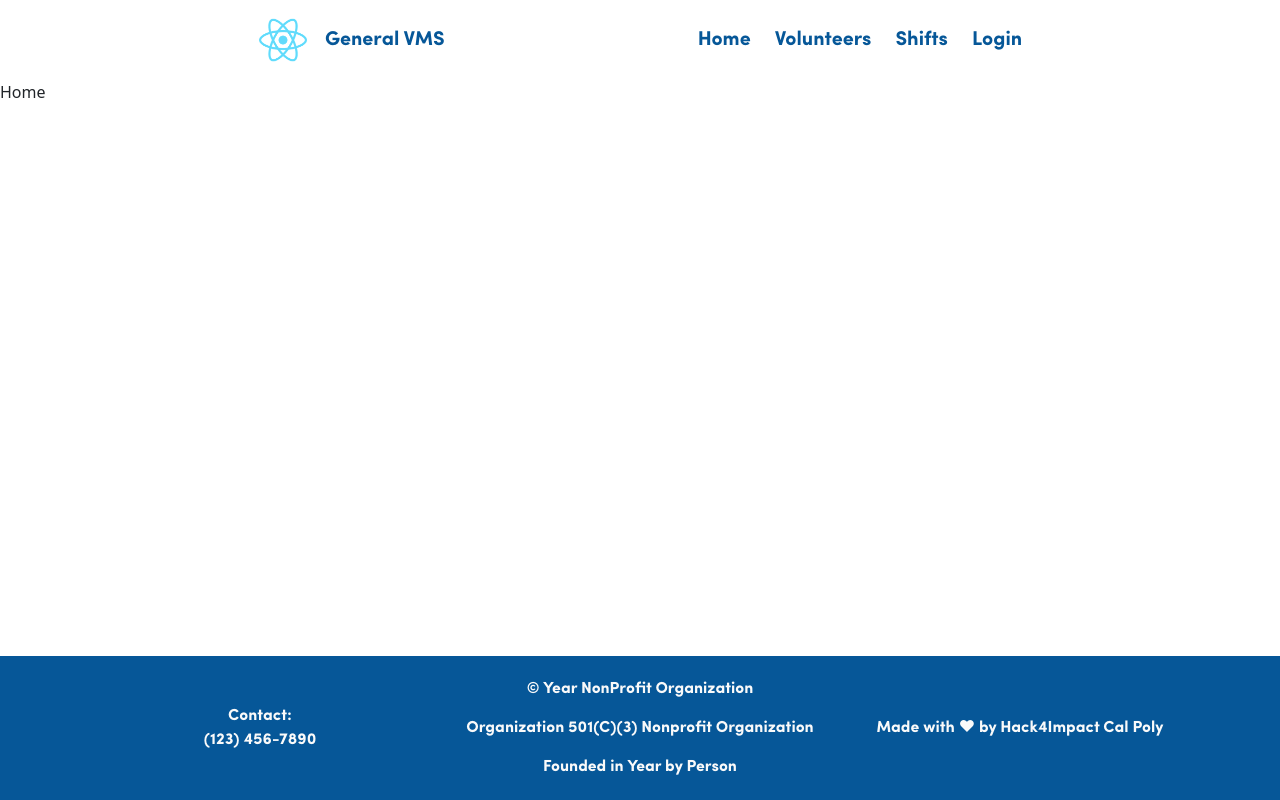
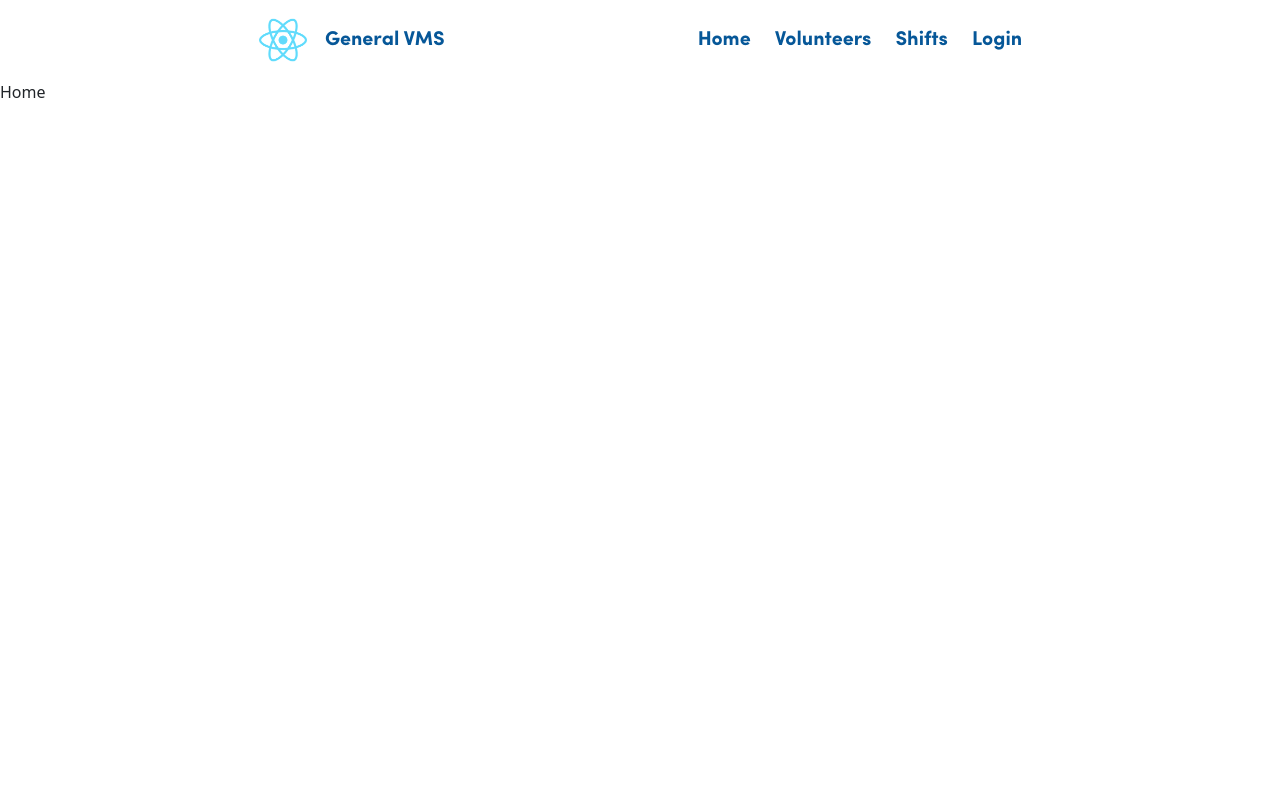
Before and after one commit to hack4impact-calpoly/general-vms, a React (Create React App) app in the folder test-app/frontend/: page / in a window 1280 px wide. Shown: the top 800 px of the page. Built offline with nearby package versions, Linux system fonts and the light colour scheme.

Commit message:
fix(standard-page): Add ability for top padding

```diff
--- /dev/null
+++ b/test-app/frontend/src/Home/Home.scss
@@ -0,0 +1,3 @@
+main {
+    height: 100vh;
+}
--- a/test-app/frontend/src/Home/Home.tsx
+++ b/test-app/frontend/src/Home/Home.tsx
@@ -1,6 +1,10 @@
+import './Home.scss';
+
 function Home() {
   return (
-    <p>Home</p>
+    <main>
+      <p>Home</p>
+    </main>
   );
 }
 
--- a/test-app/frontend/src/StandardPage/StandardPage.scss
+++ b/test-app/frontend/src/StandardPage/StandardPage.scss
@@ -1,5 +1,11 @@
 @use "../global_variables" as gv;
 
+$extra-padding: 2vh;
+
 .standard-page {
-    padding-bottom: gv.$footer-height;
+    padding-bottom: calc(gv.$footer-height + $extra-padding);
 }
+
+.standard-page-top-padding {
+    padding-top: $extra-padding;
+}
--- a/test-app/frontend/src/StandardPage/StandardPage.tsx
+++ b/test-app/frontend/src/StandardPage/StandardPage.tsx
@@ -3,14 +3,15 @@ import Navbar from '../Navbar/Navbar';
 import './StandardPage.scss';
 
 interface IStandardPageProps {
-  component: React.ReactElement;
+  useTopPadding?: boolean;
+  component: JSX.Element;
 }
 
-function StandardPage({ component }: IStandardPageProps) {
+function StandardPage({ component, useTopPadding }: IStandardPageProps) {
   return (
     <>
       <Navbar />
-      <div className='standard-page'>
+      <div className={`standard-page ${useTopPadding ? 'standard-page-top-padding' : ''}`}>
         {component}
       </div>
       <Footer />
```
